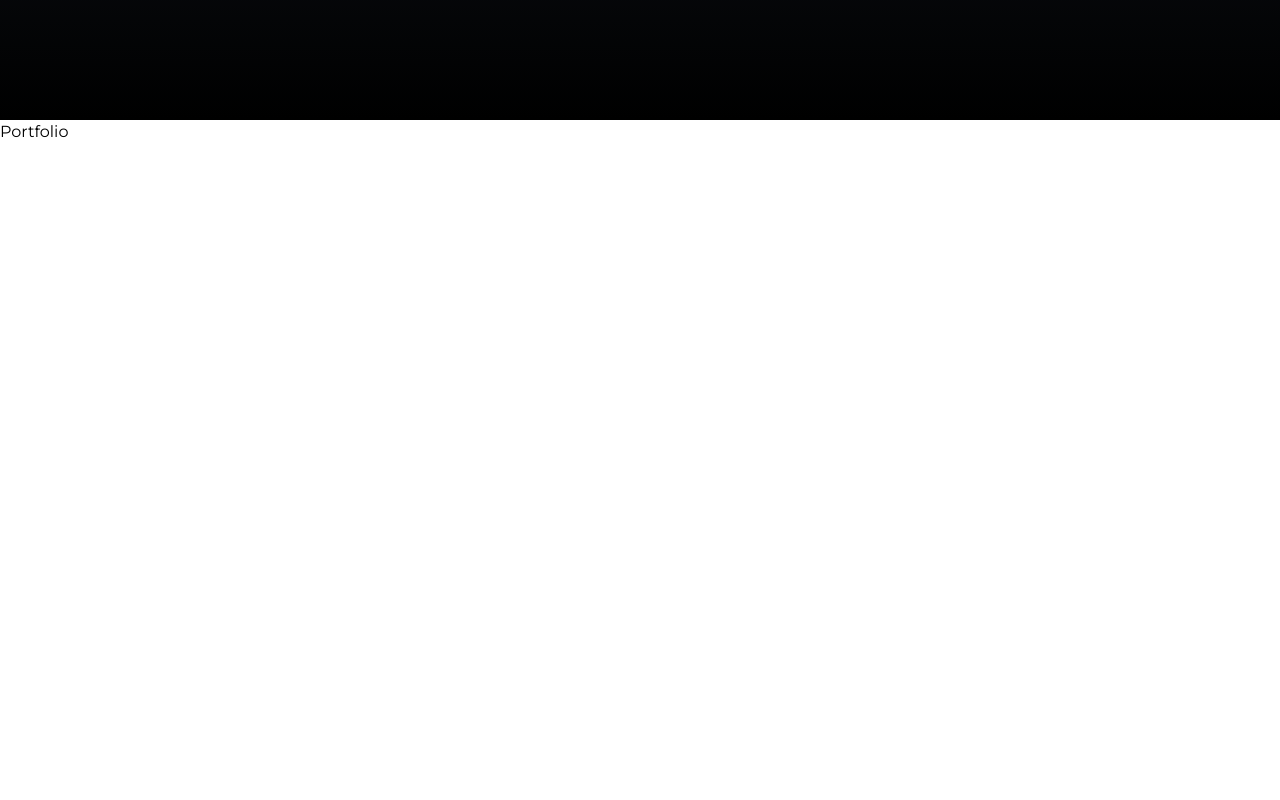
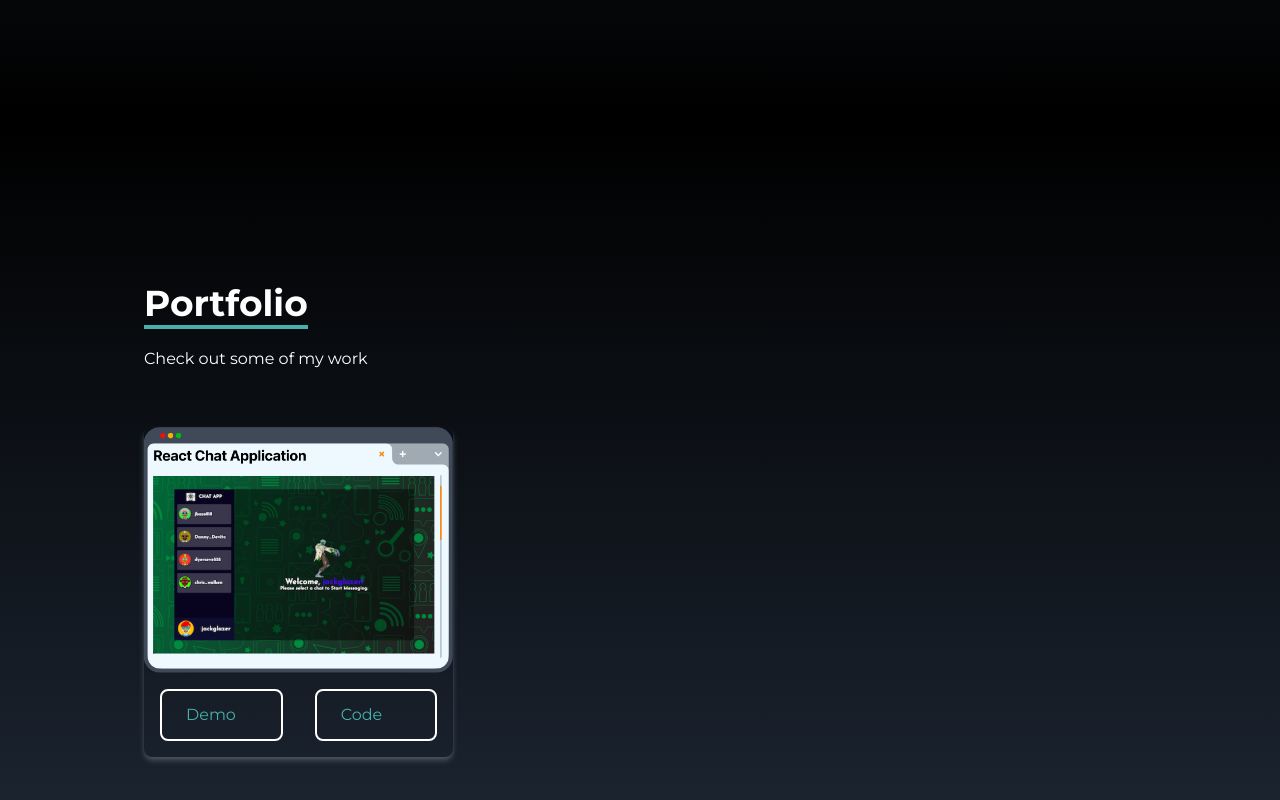
Before and after one commit to jackrobert0220/portfolio-react-tailwind, a React (Create React App) app: page / in a window 1280 px wide. Shown: the part 1480-2280 px from the top of the page. Before the commit the page ends 1624 px from the top, so only its background shows below. Built offline with nearby package versions, Linux system fonts and the light colour scheme.

Commit message:
portfolio comp made

```diff
--- a/src/components/Navbar.jsx
+++ b/src/components/Navbar.jsx
@@ -37,7 +37,7 @@ const Navbar = () => {
         {links.map(({ id, link }) => (
           <li
             key={id}
-            className="px-4 cursor-pointer capitalize font-medium text-gray-200 hover:scale-110 hover:bg-gray-900 duration-200"
+            className="px-4 cursor-pointer capitalize font-medium text-gray-200 hover:scale-110 hover:text-[#47B0AC] duration-200"
           >
             {link}
           </li>
--- a/src/components/Portfolio.jsx
+++ b/src/components/Portfolio.jsx
@@ -2,7 +2,81 @@ import React from "react";
 import reactChat from "../assets/react_chat.png";
 
 const Portfolio = () => {
-  return <div>Portfolio</div>;
+  const portfolios = [
+    {
+      id: 1,
+      src: reactChat,
+      demo: "https://fathomless-fjord-53432.herokuapp.com/login",
+      code: "https://github.com/jackrobert0220/chat-app",
+    },
+    // {
+    //   id: 2,
+    //   src: reactChat
+    // },
+    // {
+    //   id: 3,
+    //   src: reactChat
+    // },
+    // {
+    //   id: 4,
+    //   src: reactChat
+    // },
+    // {
+    //   id: 5,
+    //   src: reactChat
+    // },
+    // {
+    //   id: 6,
+    //   src: reactChat
+    // },
+  ];
+
+  return (
+    <div
+      name="portfolio"
+      className="bg-gradient-to-b from-black to-gray-800 w-full text-white md:h-screen"
+    >
+      <div className="max-w-screen-lg p-4 mx-auto flex flex-col justify-center w-full h-full">
+        <div className="pb-8">
+          <p className="text-4xl font-bold inline border-b-4 border-[#47B0AC]">
+            Portfolio
+          </p>
+          <p className="py-6">Check out some of my work</p>
+        </div>
+
+        <div className="grid sm:grid-cols-2 md:grid-cols-3 gap-8 px-12 sm:px-0">
+          {portfolios.map(({ id, src, demo, code }) => (
+            <div key={id} className="shadow-md shadow-gray-600 rounded-lg">
+              <img
+                src={src}
+                alt=""
+                className="rounded-md duration-200 hover:scale-105"
+              />
+              <div className="flex items-center justify-center">
+                <a
+                  className="w-1/2 px-6 py-3 m-4 duration-200 hover:scale-105 text-[#47B0AC] border-2 border-white hover:border-[#47B0AC] hover:text-white rounded-lg hover:rounded-none"
+                  href={demo}
+                  target="_blank"
+                  rel="noreferrer"
+                >
+                  Demo
+                </a>
+
+                <a
+                  className="w-1/2 px-6 py-3 m-4 duration-200 hover:scale-105 text-[#47B0AC] border-2 border-white hover:border-[#47B0AC] hover:text-white rounded-lg hover:rounded-none"
+                  href={code}
+                  target="_blank"
+                  rel="noreferrer"
+                >
+                  Code
+                </a>
+              </div>
+            </div>
+          ))}
+        </div>
+      </div>
+    </div>
+  );
 };
 
 export default Portfolio;
```
